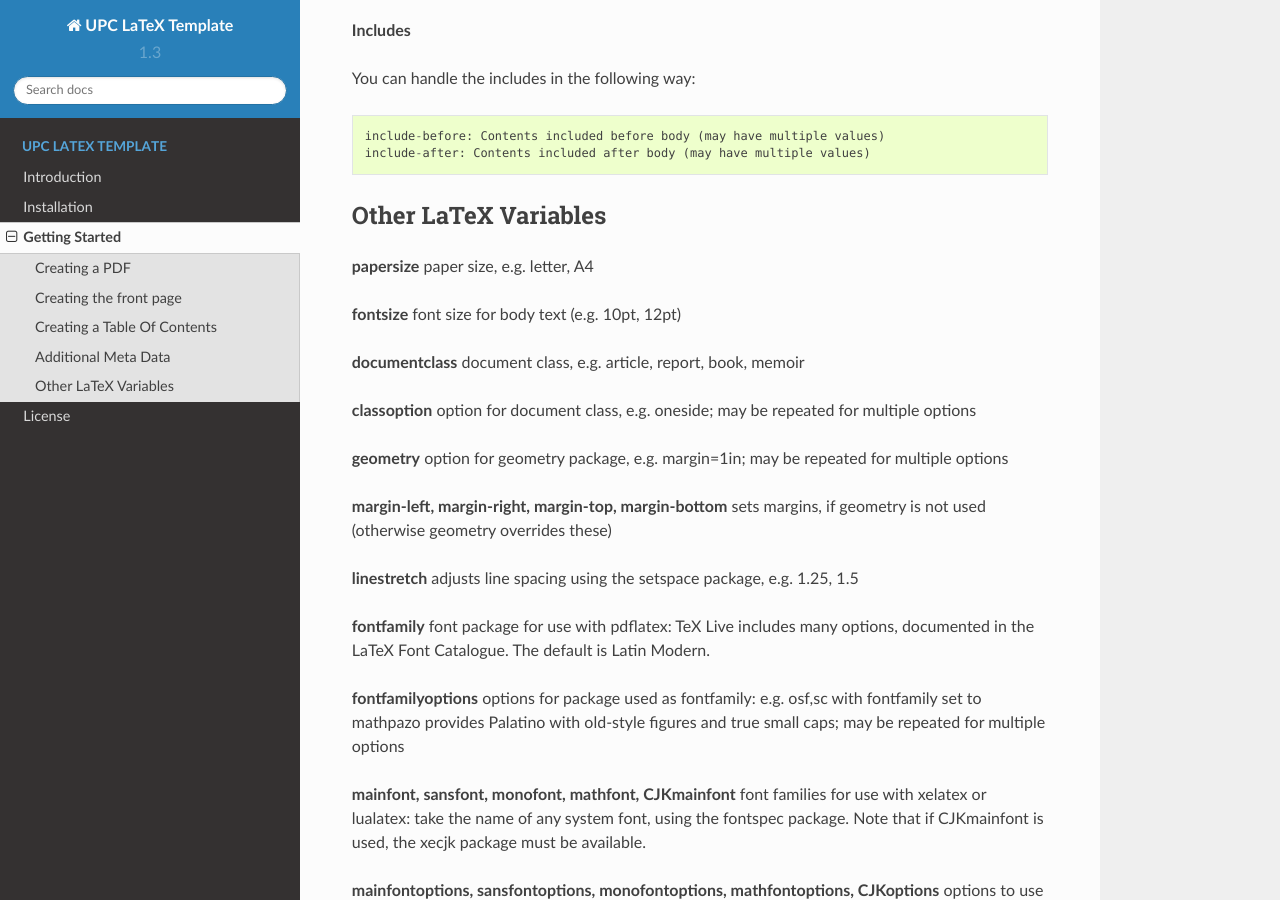
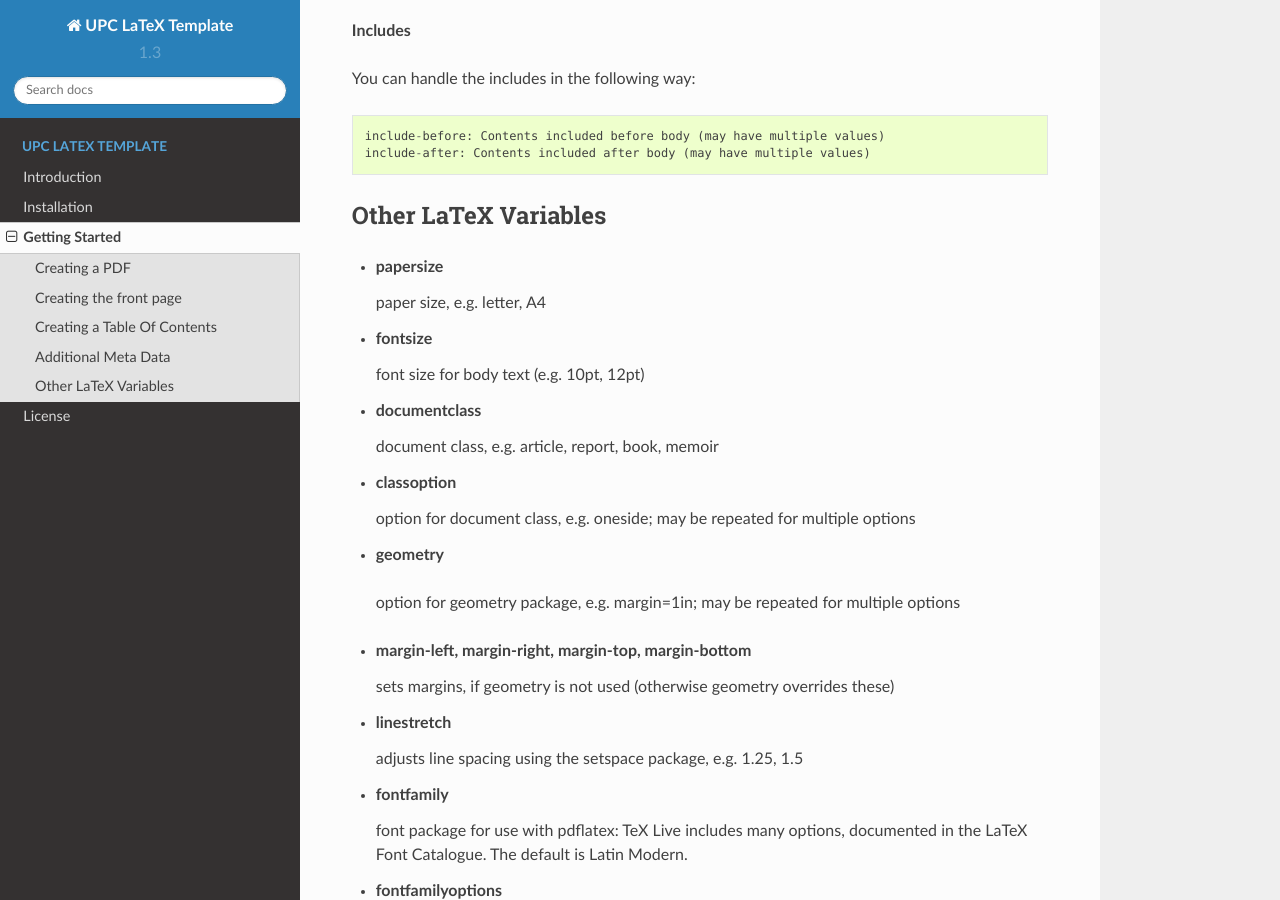
Before and after one commit to ConsoleTVs/UPC-LaTeX-Template, a Sphinx documentation site: the page built from doc/source/getting-started.rst, in a window 1280 px wide and 900 px high, scrolled down 2102 px. Built offline with Sphinx 7.4.7 and the Read the Docs theme 2.0.0, drawn with Linux system fonts in a browser that asks for light colours.

Commit message:
Update getting-started.rst

```diff
--- a/doc/source/getting-started.rst
+++ b/doc/source/getting-started.rst
@@ -97,75 +97,99 @@ You can handle the includes in the following way:
 Other LaTeX Variables
 ---------------------
 
-**papersize**
-paper size, e.g. letter, A4
+- **papersize**
 
-**fontsize**
-font size for body text (e.g. 10pt, 12pt)
+  paper size, e.g. letter, A4
+
+- **fontsize**
+
+  font size for body text (e.g. 10pt, 12pt)
 
 
-**documentclass**
-document class, e.g. article, report, book, memoir
+- **documentclass**
 
-**classoption**
-option for document class, e.g. oneside; may be repeated for multiple options
+  document class, e.g. article, report, book, memoir
 
-**geometry**
-option for geometry package, e.g. margin=1in; may be repeated for multiple options
+- **classoption**
 
-**margin-left, margin-right, margin-top, margin-bottom**
-sets margins, if geometry is not used (otherwise geometry overrides these)
+  option for document class, e.g. oneside; may be repeated for multiple options
 
-**linestretch**
-adjusts line spacing using the setspace package, e.g. 1.25, 1.5
+- **geometry**
 
-**fontfamily**
-font package for use with pdflatex: TeX Live includes many options, documented in the LaTeX Font Catalogue. The default is Latin Modern.
+ option for geometry package, e.g. margin=1in; may be repeated for multiple options
 
-**fontfamilyoptions**
-options for package used as fontfamily: e.g. osf,sc with fontfamily set to mathpazo provides Palatino with old-style figures and true small caps; may be repeated for multiple options
+- **margin-left, margin-right, margin-top, margin-bottom**
 
-**mainfont, sansfont, monofont, mathfont, CJKmainfont**
-font families for use with xelatex or lualatex: take the name of any system font, using the fontspec package. Note that if CJKmainfont is used, the xecjk package must be available.
+  sets margins, if geometry is not used (otherwise geometry overrides these)
 
-**mainfontoptions, sansfontoptions, monofontoptions, mathfontoptions, CJKoptions**
-options to use with mainfont, sansfont, monofont, mathfont, CJKmainfont in xelatex and lualatex. Allow for any choices available through fontspec, such as the OpenType features Numbers=OldStyle,Numbers=Proportional. May be repeated for multiple options.
+- **linestretch**
 
-**fontenc**
-allows font encoding to be specified through fontenc package (with pdflatex); default is T1 (see guide to LaTeX font encodings)
+  adjusts line spacing using the setspace package, e.g. 1.25, 1.5
 
-**colorlinks**
-add color to link text; automatically enabled if any of linkcolor, citecolor, urlcolor, or toccolor are set
+- **fontfamily**
 
-**linkcolor, citecolor, urlcolor, toccolor**
-color for internal links, citation links, external links, and links in table of contents: uses any of the predefined LaTeX colors
+  font package for use with pdflatex: TeX Live includes many options, documented in the LaTeX Font Catalogue. The default is Latin Modern.
 
-**links-as-notes**
-causes links to be printed as footnotes
+- **fontfamilyoptions**
 
-**indent**
-uses document class settings for indentation (the default LaTeX template otherwise removes indentation and adds space between paragraphs)
+  options for package used as fontfamily: e.g. osf,sc with fontfamily set to mathpazo provides Palatino with old-style figures and true small caps; may be repeated for multiple options
 
-**subparagraph**
-disables default behavior of LaTeX template that redefines (sub)paragraphs as sections, changing the appearance of nested headings in some classes
+- **mainfont, sansfont, monofont, mathfont, CJKmainfont**
 
-**thanks**
-specifies contents of acknowledgments footnote after document title.
+  font families for use with xelatex or lualatex: take the name of any system font, using the fontspec package. Note that if CJKmainfont is used, the xecjk package must be available.
 
-**toc**
-include table of contents (can also be set using --toc/--table-of-contents)
+- **mainfontoptions, sansfontoptions, monofontoptions, mathfontoptions, CJKoptions**
 
-**toc-depth**
-level of section to include in table of contents
+  options to use with mainfont, sansfont, monofont, mathfont, CJKmainfont in xelatex and lualatex. Allow for any choices available through fontspec, such as the OpenType features Numbers=OldStyle,Numbers=Proportional. May be repeated for multiple options.
 
-**lof, lot**
-include list of figures, list of tables
+- **fontenc**
 
-**bibliography**
-bibliography to use for resolving references
+  allows font encoding to be specified through fontenc package (with pdflatex); default is T1 (see guide to LaTeX font encodings)
 
-**biblio-style**
-bibliography style, when used with --natbib and --biblatex.
+- **colorlinks**
 
-**biblatexoptions**
-list of options for biblatex.
+  add color to link text; automatically enabled if any of linkcolor, citecolor, urlcolor, or toccolor are set
+
+- **linkcolor, citecolor, urlcolor, toccolor**
+
+  color for internal links, citation links, external links, and links in table of contents: uses any of the predefined LaTeX colors
+
+- **links-as-notes**
+
+  causes links to be printed as footnotes
+
+- **indent**
+
+  uses document class settings for indentation (the default LaTeX template otherwise removes indentation and adds space between paragraphs)
+
+- **subparagraph**
+
+  disables default behavior of LaTeX template that redefines (sub)paragraphs as sections, changing the appearance of nested headings in some classes
+
+- **thanks**
+
+  specifies contents of acknowledgments footnote after document title.
+
+- **toc**
+
+  include table of contents (can also be set using --toc/--table-of-contents)
+
+- **toc-depth**
+
+  level of section to include in table of contents
+
+- **lof, lot**
+
+  include list of figures, list of tables
+
+- **bibliography**
+
+  bibliography to use for resolving references
+
+- **biblio-style**
+
+  bibliography style, when used with --natbib and --biblatex.
+
+- **biblatexoptions**
+
+  list of options for biblatex.
```
